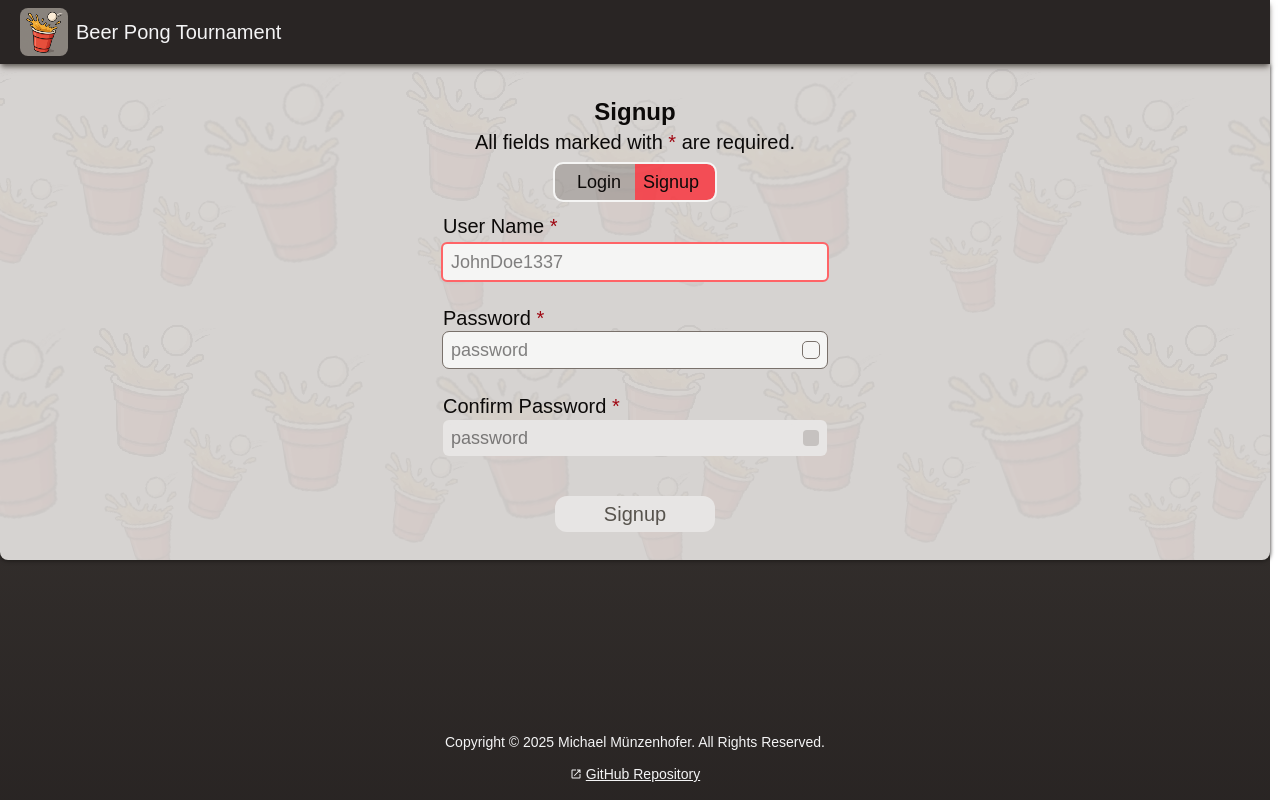
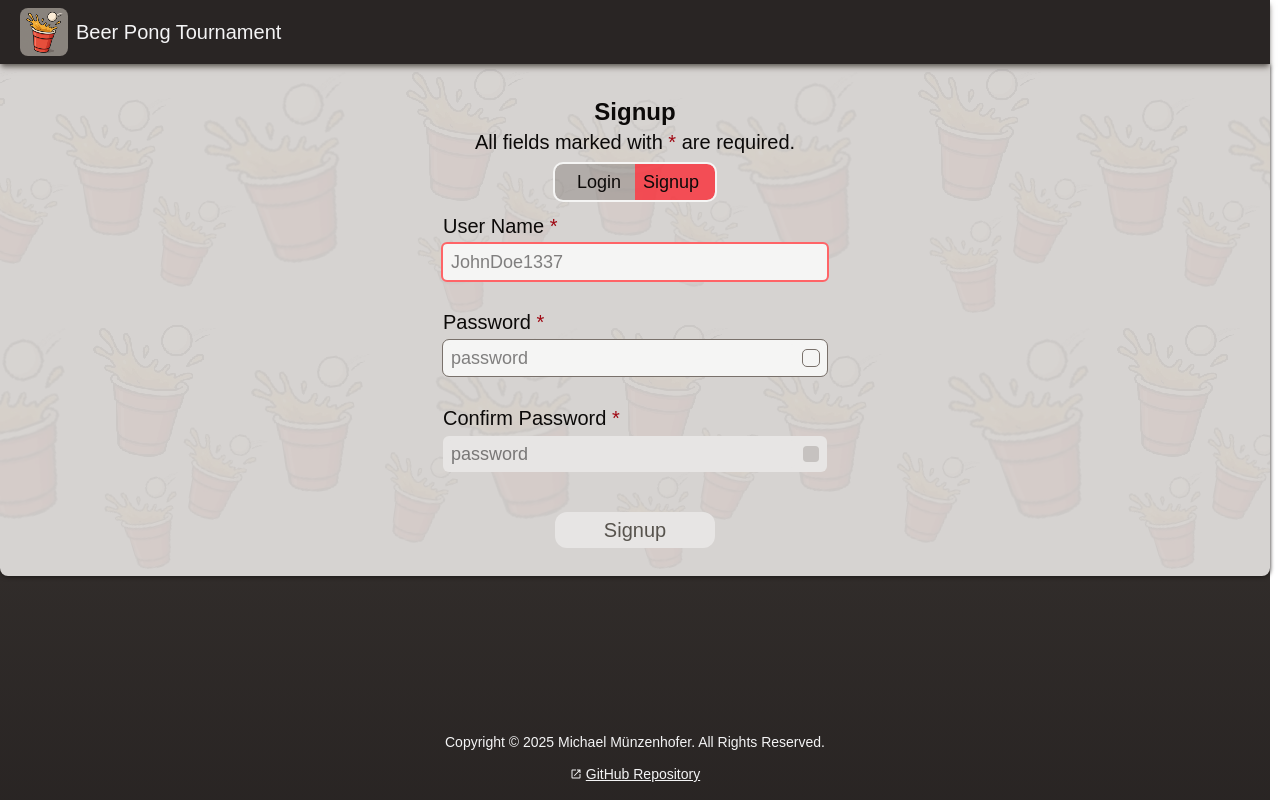
Before and after one commit to StackOverflowIsBetterThanAnyAI/beer-pong-tournament, a React (Vite) app: page / in a window 1280 px wide. Built offline with nearby package versions, Linux system fonts and the light colour scheme.

Commit message:
- md:py-0

```diff
--- a/src/components/form/FormInputPassword.tsx
+++ b/src/components/form/FormInputPassword.tsx
@@ -46,7 +46,7 @@ const FormInputPassword = ({
 
     return (
         <>
-            <label htmlFor={id} className="text-large py-1 md:py-0">
+            <label htmlFor={id} className="text-large py-1">
                 {label} <span className="text-red-800">*</span>
             </label>
             <div
```
